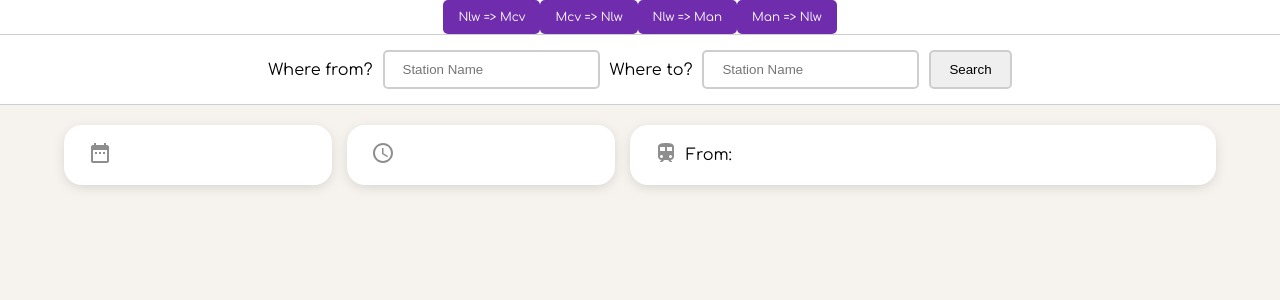
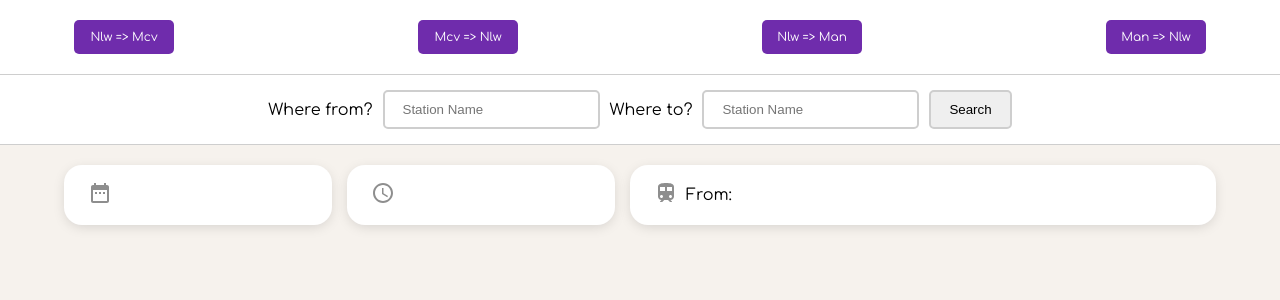
Before and after one commit to kieranphilipbrown/train-times-app, a React (Create React App) app: page / in a window 1280 px wide. Shown: the top 300 px of the page. Built offline with nearby package versions, Linux system fonts and the light colour scheme.

Commit message:
Adjusted quick access train buttons.

```diff
--- a/src/components/TrainList.js
+++ b/src/components/TrainList.js
@@ -82,18 +82,10 @@ class TrainList extends React.Component {
 			<>
 				<main className="main-content">
 					<div style={buttonContainer}>
-						<TrainButtonContainer>
-							<TrainButton id="NLW" data-des="MCV" onClick={this.trainListCallback}>Nlw => Mcv</TrainButton>
-						</TrainButtonContainer>
-						<TrainButtonContainer>
-							<TrainButton id="MCV" data-des="NLW" onClick={this.trainListCallback}>Mcv => Nlw</TrainButton>
-						</TrainButtonContainer>
-						<TrainButtonContainer>
-							<TrainButton id="NLW" data-des="MAN" onClick={this.trainListCallback}>Nlw => Man</TrainButton>
-						</TrainButtonContainer>
-						<TrainButtonContainer>
-							<TrainButton id="MAN" data-des="NLW" onClick={this.trainListCallback}>Man => Nlw</TrainButton>
-						</TrainButtonContainer>
+						<TrainButton id="NLW" data-des="MCV" onClick={this.trainListCallback}>Nlw => Mcv</TrainButton>
+						<TrainButton id="MCV" data-des="NLW" onClick={this.trainListCallback}>Mcv => Nlw</TrainButton>
+						<TrainButton id="NLW" data-des="MAN" onClick={this.trainListCallback}>Nlw => Man</TrainButton>
+						<TrainButton id="MAN" data-des="NLW" onClick={this.trainListCallback}>Man => Nlw</TrainButton>
 					</div>
 
 					<SearchContainer>
@@ -185,13 +177,7 @@ const ErrorMessage = styled.p`
 const ErrorMessageIcon = styled.svg`
 	fill: red;
 	margin-right: 8px;
-}
 `;
-
-const TrainButtonContainer = styled.div`
-	display: flex;
-	justify-content: space-between;
-`
 
 const TrainButton = styled.button`
 	background: #6f2cac;
@@ -200,6 +186,8 @@ const TrainButton = styled.button`
 	color: #fff;
 	font-family: Comfortaa;
 	font-size: 12px;
+	margin: 0 10px;
+	min-width: 100px;
 	outline: none;
 	padding: 10px 15px;
 	transition: 0.4s ease;
@@ -208,7 +196,7 @@ const TrainButton = styled.button`
 		border-color: #6f2cac;
 		box-shadow: 0 0 0 .2rem rgba(111, 44, 172,.25)!important;
 	}
-`
+`;
 const SearchContainer = styled.div`
 	background: white;
 	border-bottom: 1px solid #cecece;
@@ -343,9 +331,12 @@ const buttonContainer = {
 	background: "white",
 	borderBottom: "1px solid #cecece",
 	display: "flex",
-	justifyContent: "center",
+	justifyContent: "space-between",
+	overflow: "auto",
 	paddingLeft: "5%",
 	paddingRight: "5%",
+	paddingBottom: "20px",
+	paddingTop: "20px",
 }
 
 export default TrainList;
```
